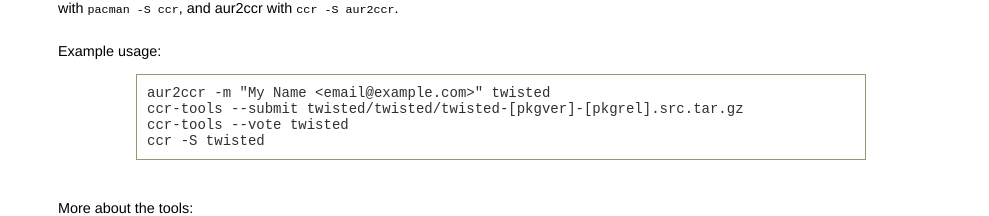
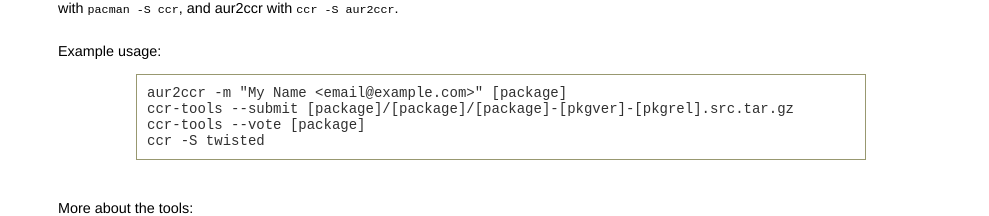
Before and after one commit to ccr-tools/ccr-tools.github.io, a plain HTML site: page index.html in a window 1280 px wide. Shown: the part 422-638 px from the top of the page, without its empty margins (145-1134 px from the left). Drawn offline with Linux system fonts and the light colour scheme.

Commit message:
generalized example

```diff
--- a/index.html
+++ b/index.html
@@ -41,9 +41,9 @@
           <br><br>
           Example usage:
           </p>
-          <pre>aur2ccr -m "My Name &lt;email@example.com&gt;" twisted
-ccr-tools --submit twisted/twisted/twisted-[pkgver]-[pkgrel].src.tar.gz
-ccr-tools --vote twisted
+          <pre>aur2ccr -m "My Name &lt;email@example.com&gt;" [package]
+ccr-tools --submit [package]/[package]/[package]-[pkgver]-[pkgrel].src.tar.gz
+ccr-tools --vote [package]
 ccr -S twisted</pre>
           <p class="justifyit">
           <br><br>
```
